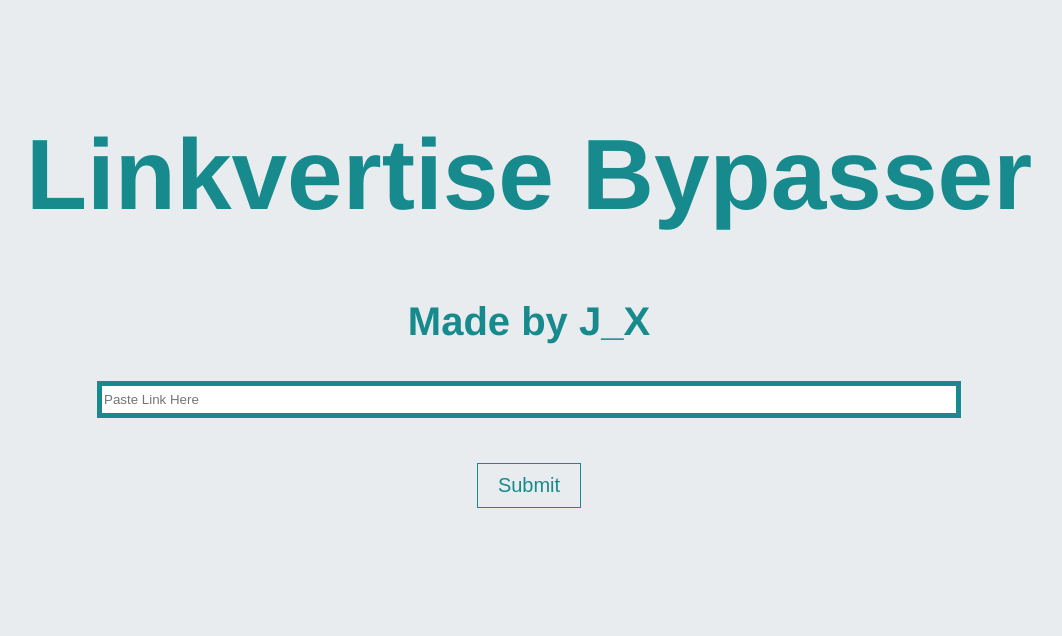
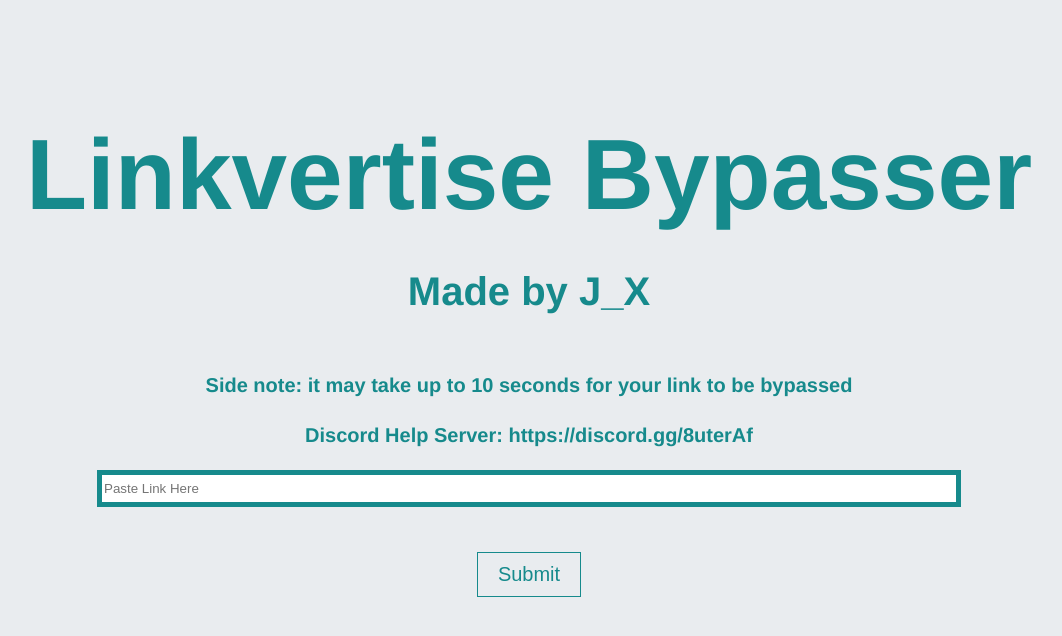
Before and after one commit to jonathanlin0/Bypasser-Website, a plain HTML site: page index.html in a window 1280 px wide. Shown: the whole page, without its empty margins (111-1173 px from the left). Drawn offline with nearby package versions, Linux system fonts and the light colour scheme; no server answers.

Commit message:
Add files via upload

```diff
--- a/index.html
+++ b/index.html
@@ -15,6 +15,16 @@
         <h3>
             Made by J_X
         </h3>
+
+        <div class = "info">
+            <h4>
+                Side note: it may take up to 10 seconds for your link to be bypassed
+            </h4>
+            <h4>
+                Discord Help Server: https://discord.gg/8uterAf
+            </h4>
+        </div>
+
 
 
 
--- a/styles.css
+++ b/styles.css
@@ -14,9 +14,24 @@
     font-family: helvetica,Arial, sans-serif;
     color:#168A8C;
     text-align: center;
+    margin-top: -30px;
+    margin-bottom: 60px;
     margin-left: auto;
     margin-right:auto;
     font-size: 40px;
+}
+
+.info {
+    font-family: helvetica,Arial, sans-serif;
+    color:#168A8C;
+    text-align: center;
+    margin-left: auto;
+    margin-right:auto;
+    font-size: 20px;
+}
+
+h4 {
+    margin-top: 10px;
 }
 
 
```
